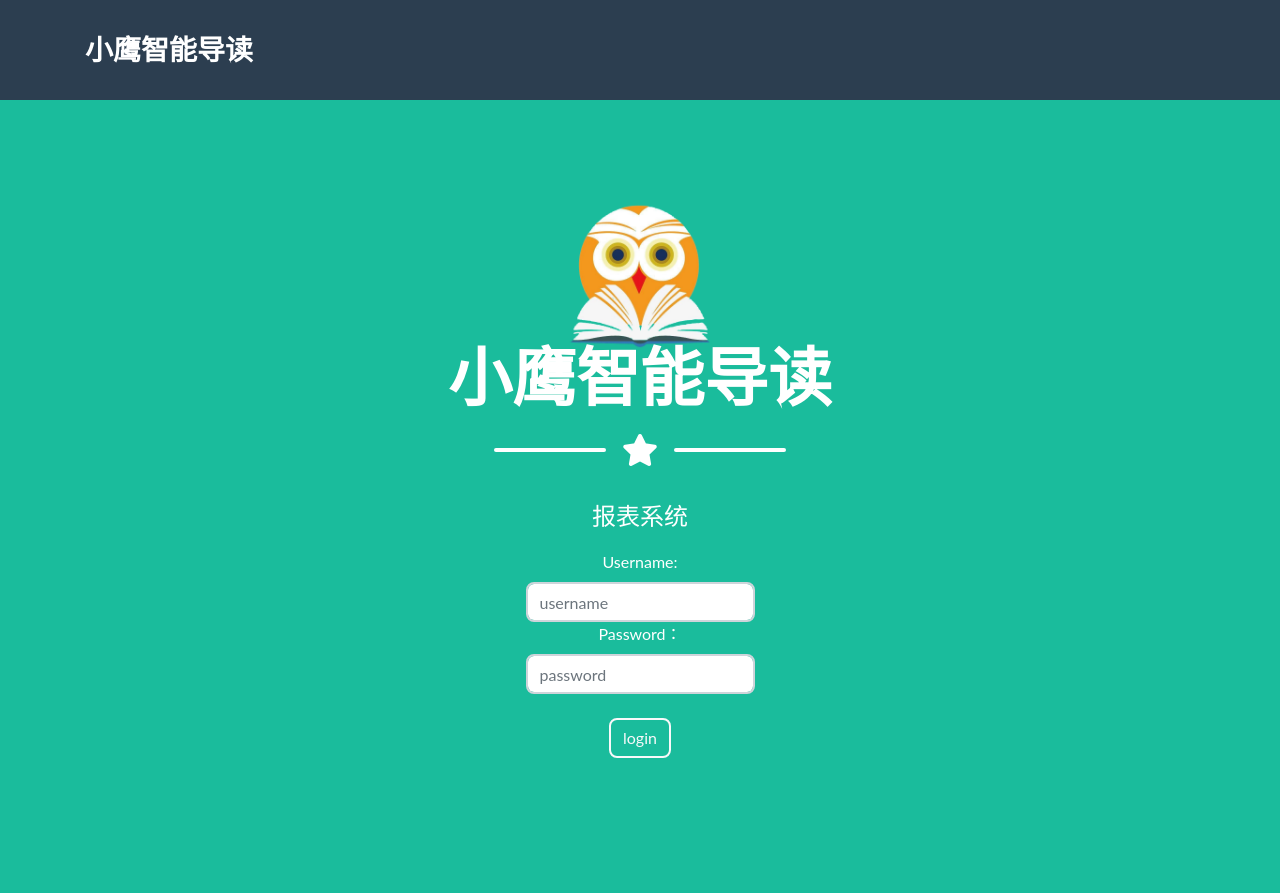
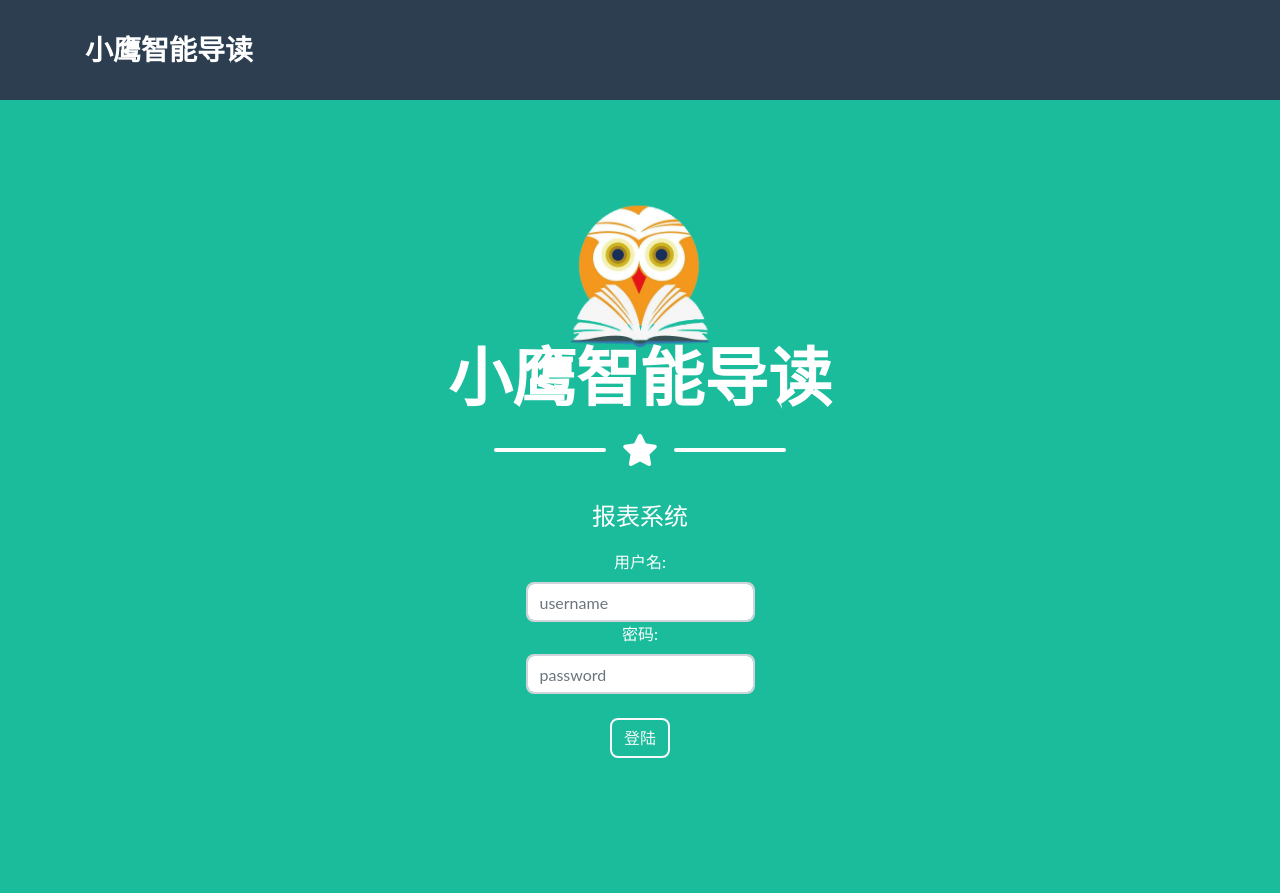
Before and after one commit to ZhangYuu/xiaoying-demo2, a Flask app: page / in a window 1280 px wide. Shown: the top 893 px of the page. Run offline with Flask 2, Linux system fonts and the light colour scheme; some libraries are stand-ins or nearby versions.

Commit message:
Update login.html

```diff
--- a/templates/login.html
+++ b/templates/login.html
@@ -56,12 +56,12 @@
           <div>
               <form action="/login" method="post">
                   <div>
-                      <label for="password">Username:</label>
+                      <label for="password">用户名:</label>
                       <input class="form-control input-sm" id="username" name="username" placeholder="username">
-                      <label for="password">Password：</label>
+                      <label for="password">密码:</label>
                       <input class="form-control input-sm" id="password" name="password" type="password" placeholder="password">
                       <br>
-                      <button type=submit value="Login" class="btn btn-outline-light mx-1">login</button>
+                      <button type=submit value="Login" class="btn btn-outline-light mx-1">登陆</button>
                       <br>
                       <label style="font-size:26px;color:#BCF">{{error}}</label>
                   </div>
```
